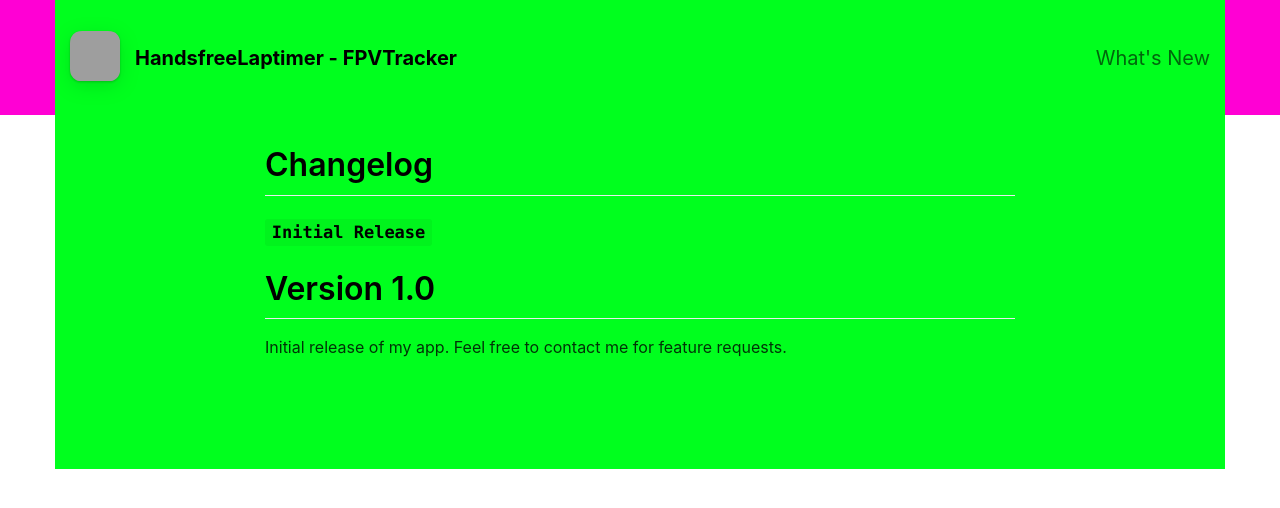
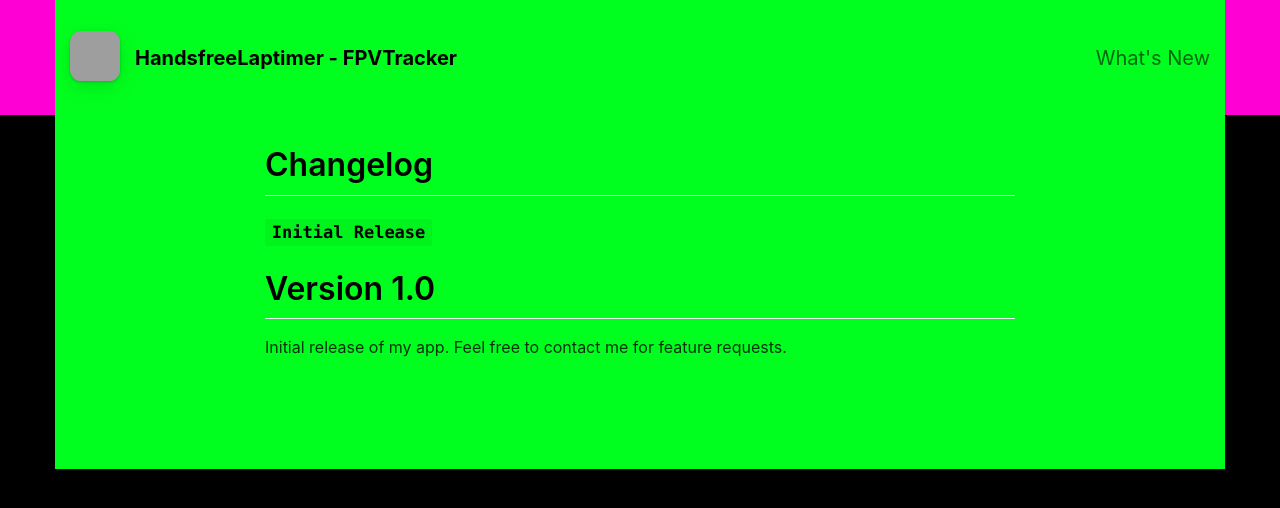
Before and after one commit to MatsWiese/laptimerpage, a Jekyll site: the page built from _pages/changelog.md, in a window 1280 px wide. Shown: the top 508 px of the page. Built offline with Jekyll 4.4.1, drawn with Linux system fonts in a browser that asks for light colours; nearby versions of some CDN libraries; grey boxes are pictures that could not be loaded.

Commit message:
Update color variables in base.scss
Changed primary text color to black and updated subpage background color.

```diff
--- a/_sass/base.scss
+++ b/_sass/base.scss
@@ -3,7 +3,7 @@ $content-width: 1170px;
 
 // Fonts and sizes
 $font: -apple-system, BlinkMacSystemFont, "Segoe UI", Roboto, Helvetica, Arial, sans-serif, "Apple Color Emoji", "Segoe UI Emoji", "Segoe UI Symbol";
-$primary-text-color: #ffffff;
+$primary-text-color: #000000;
 
 html {
 	font-size: 62.5%;
@@ -17,7 +17,8 @@ body {
 }
 
 .subPageBody {
-	background-color: #fff;
+	// background-color: #fff;
+	background-color: #000000;
 }
 
 h1 {
```
